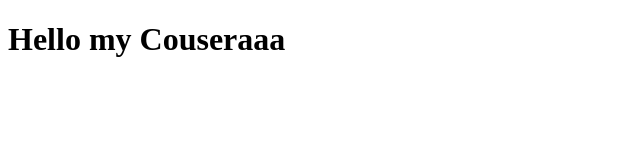
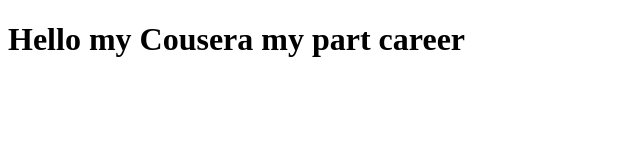
Before and after one commit to Enesi-George/Module2-coding-Assignment, a plain HTML site: page assignment/assignment2.html in a window 1280 px wide. Shown: the whole page, without its empty margins (0-640 px from the left). Drawn offline with Linux system fonts and the light colour scheme.

Commit message:
small changes was made on the users page

```diff
--- a/assignment/assignment2.html
+++ b/assignment/assignment2.html
@@ -6,6 +6,6 @@
 	<title>Hello Cousera!</title>
 </head>
 <body>
- <h1>Hello my Couseraaa</h1>
+ <h1>Hello my Cousera my part career</h1>
 </body>
 </html>
```
